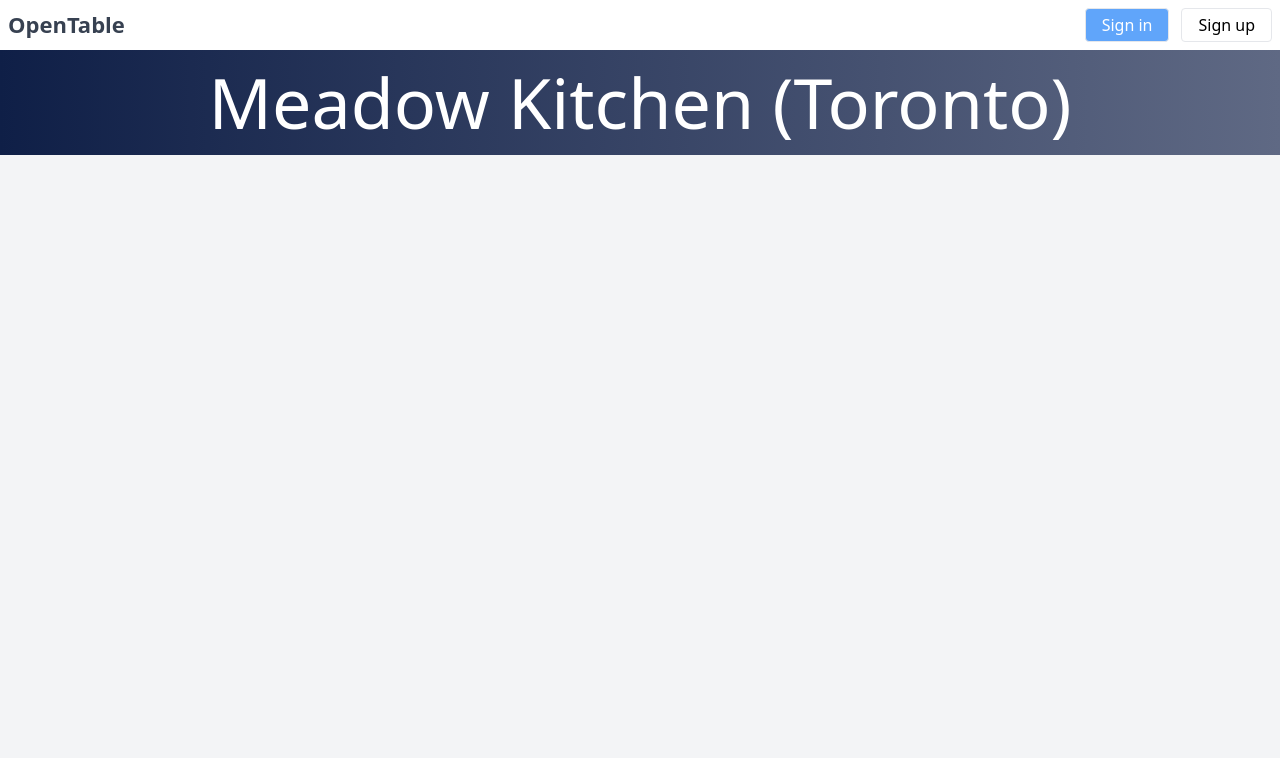
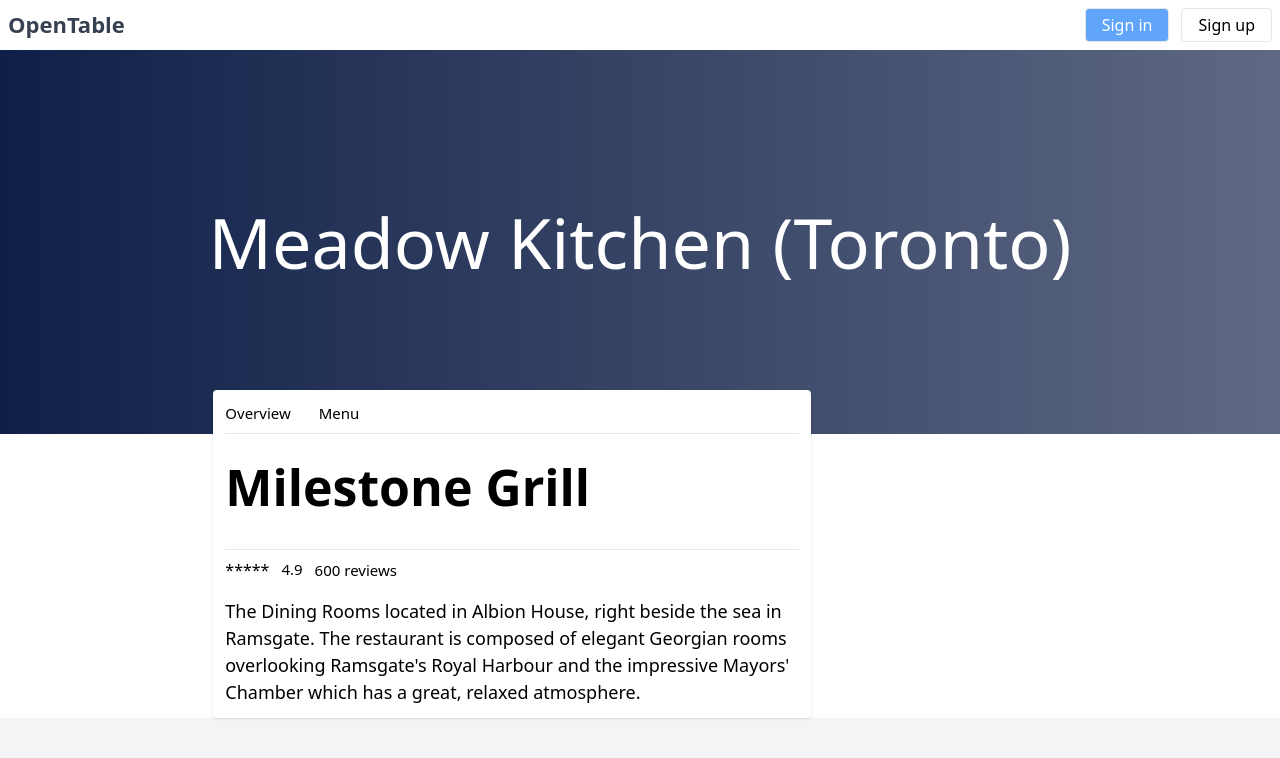
Before and after one commit to paul-blackwell/the-next-js-13-bootcamp-the-complete-developer-guide, a Next.js app in the folder initial-nextjs-app/: page / in a window 1280 px wide. Shown: the top 758 px of the page. Built offline with nearby package versions, Linux system fonts and the light colour scheme.

Commit message:
Completed the following lesson for section 12 Appendix A

```diff
--- a/initial-nextjs-app/app/page.tsx
+++ b/initial-nextjs-app/app/page.tsx
@@ -20,10 +20,55 @@
         </nav>
         {/* END NAVBAR */}
         {/* START HEADER */}
-        <div className="bg-center bg-gradient-to-r from-[#0f1f47] to-[#5f6984] h-full justify-center items-center">
-          <h1 className="text-7xl text-white capitalize text-shadow text-center">Meadow Kitchen (Toronto)</h1>
+        <div className="h-96 overflow-hidden">
+          <div className="bg-center bg-gradient-to-r from-[#0f1f47] to-[#5f6984] h-full flex justify-center items-center">
+            <h1 className="text-7xl text-white capitalize text-shadow text-center">
+              Meadow Kitchen (Toronto)
+            </h1>
+          </div>
         </div>
         {/* END HEADER */}
+        {/* START DESCRIPTION PORTION */}
+        <div className="flex m-auto w-2/3 justify-between items-start -mt-11">
+          <div className="bg-white w-[70%] rounded p-3 shadow">
+            {/* START RESTAURANT NAVBAR */}
+            <nav className="flex text-reg border-b pb-2">
+              <a href="#" className="mr-7">
+                Overview
+              </a>
+              <a href="#" className="mr-7">
+                Menu
+              </a>
+            </nav>
+            {/* END RESTAURANT NAVBAR */}
+            {/* START TITLE */}
+            <div className="mt-4 border-b pb-6">
+              <h2 className="font-bold text-6xl">Milestone Grill</h2>
+            </div>
+            {/* END TITLE */}
+            {/* START RATINGS */}
+            <div className="flex items-end">
+              <div className="ratings mt-2 flex items-center">
+                <p>*****</p>
+                <p className="text-reg ml-3">4.9</p>
+              </div>
+              <div>
+                <p className="text-reg ml-3">600 reviews</p>
+              </div>
+            </div>
+            {/* END RATINGS */}
+            {/* START DESCRIPTION */}
+            <div className="mt-4">
+              <p className="text-lg font-light">
+                The Dining Rooms located in Albion House, right beside the sea in Ramsgate. The
+                restaurant is composed of elegant Georgian rooms overlooking Ramsgate's Royal
+                Harbour and the impressive Mayors' Chamber which has a great, relaxed atmosphere.
+              </p>
+            </div>
+            {/* END DESCRIPTION */}
+          </div>
+        </div>
+        {/* END DESCRIPTION PORTION */}
       </main>
     </main>
   );
```
